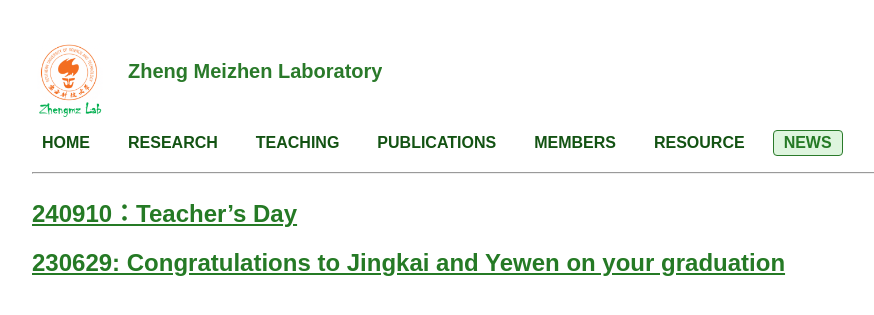
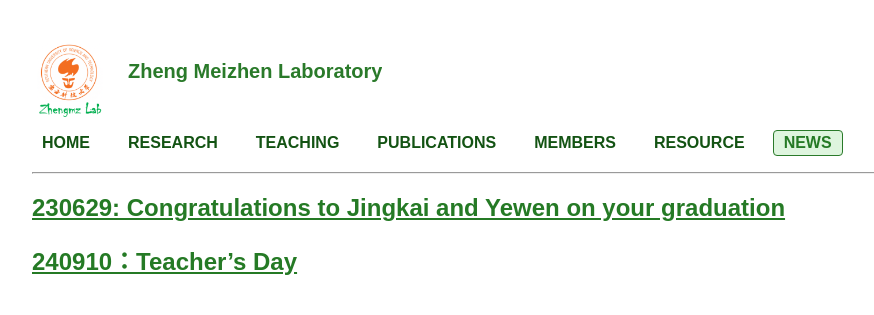
Before and after one commit to ZhengmzLab/zhengmzlab.github.io, a Jekyll site: the page built from news.md, in a window 1280 px wide. Shown: the top 315 px of the page, without its empty margins (120-994 px from the left). Built offline with Jekyll 4.4.1, drawn with Linux system fonts in a browser that asks for light colours.

Commit message:
Update news.md

```diff
--- a/news.md
+++ b/news.md
@@ -3,8 +3,6 @@ layout: default
 title: NEWS
 ---
 
-
+## [230629: Congratulations to Jingkai and Yewen on your graduation](/assets/news/230629.md)
 
 ## [240910：Teacher’s Day](/assets/news/240910.md)
-
-## [230629: Congratulations to Jingkai and Yewen on your graduation](/assets/news/230629.md)
```
